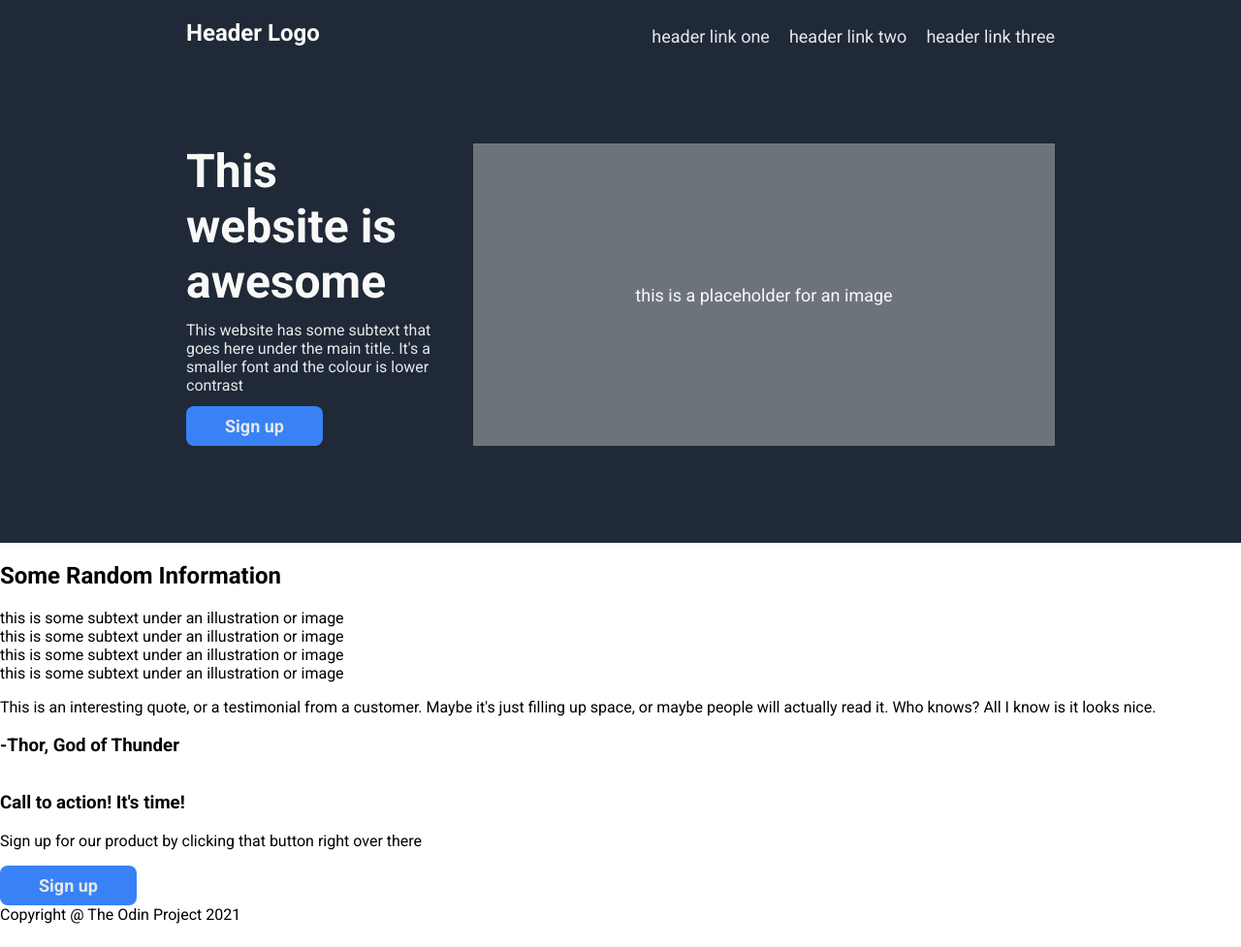
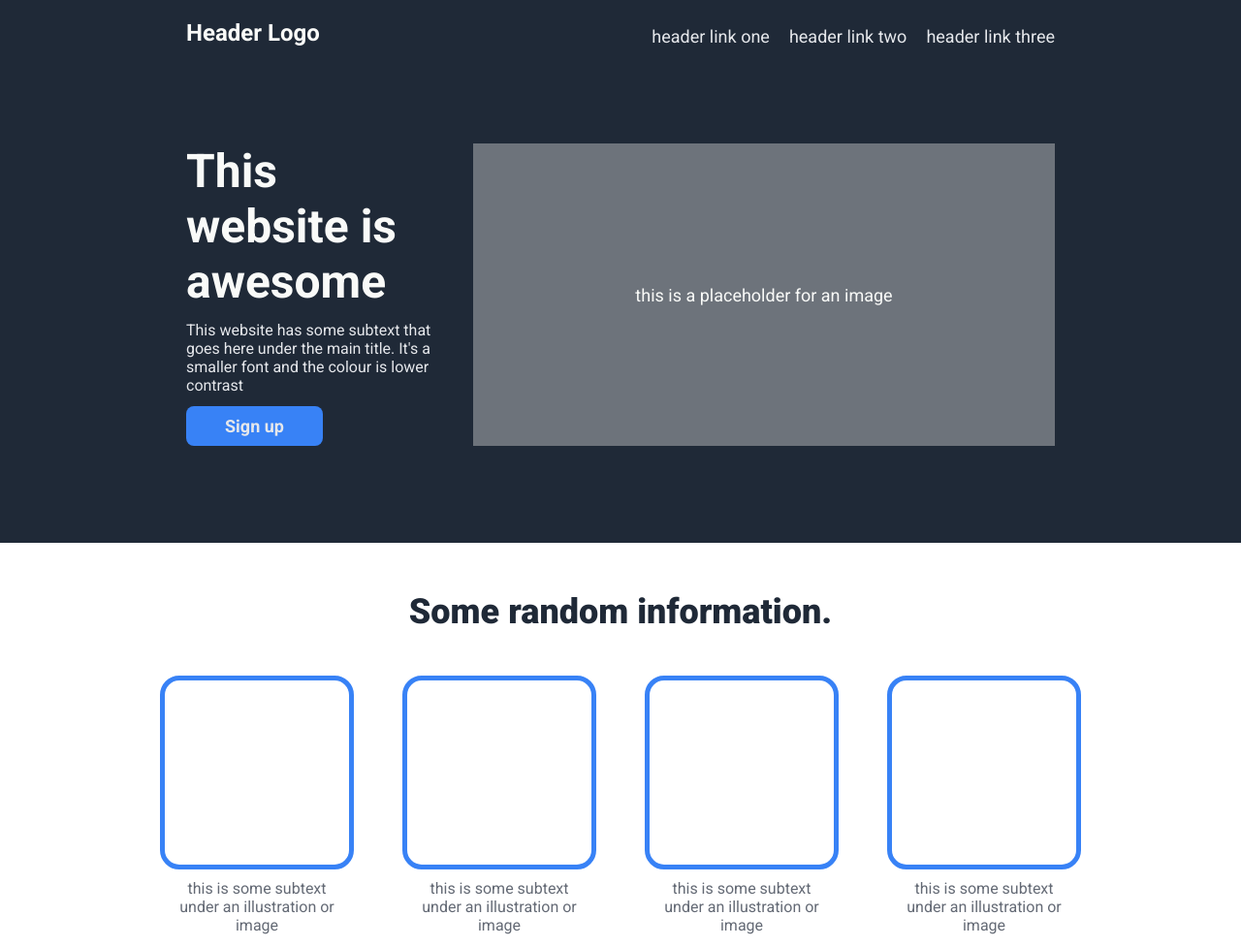
Before and after one commit to Valmord/landing_page, a plain HTML site: page index.html in a window 1280 px wide. Shown: the top 977 px of the page at 97% size. Before the commit the page ends 953 px from the top, so only its background shows below. Drawn offline with Linux system fonts and the light colour scheme.

Commit message:
Add styling to content. Fix html spelling error

```diff
--- a/index.html
+++ b/index.html
@@ -28,7 +28,7 @@
     </div>
 
     <div class="content">
-      <h2>Some Random Information</h2>
+      <h2>Some random information.</h2>
       <div class="card-container">
         <div class="card">
           <div class="card-upper"></div>
--- a/styles/styles.css
+++ b/styles/styles.css
@@ -87,3 +87,38 @@ button {
   color: #e5e7eb;
   cursor: pointer;
 }
+
+
+.content {
+  display: flex;
+  flex-direction: column;
+  align-items: center;
+  padding: 20px 0 100px;
+}
+
+.content h2 {
+  color: #1f2937;
+  font-size: 36px;
+  font-weight: 900;
+  padding-bottom: 15px;
+}
+
+.card-container {
+  display: flex;
+  gap: 50px;
+}
+
+.card {
+  max-width: 200px;
+}
+
+.card-upper {
+  height: 200px;
+  border: solid #3882f6 5px;
+  border-radius: 20px;
+}
+.card-lower {
+  padding: 10px;
+  text-align: center;
+  color: #646a75;
+}
```
